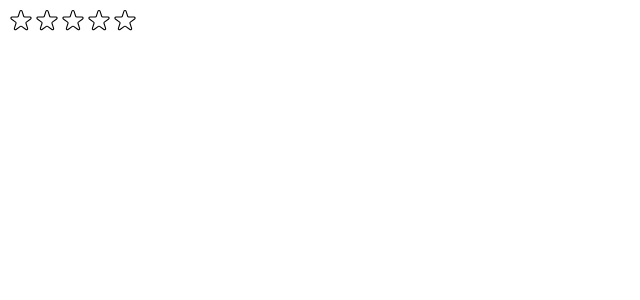
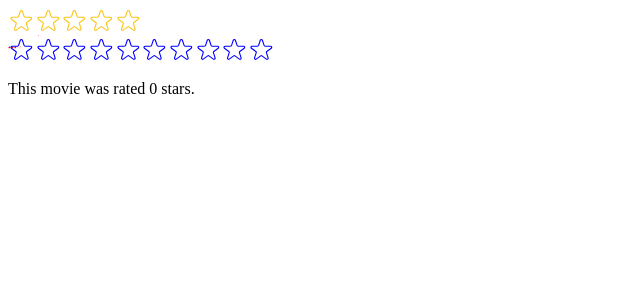
Before and after one commit to SemukeloMathe/React_Ultimate_Course, a React (Create React App) app in the folder ultimate_react_course_part_2/07-use_popcorn/: page / in a window 1280 px wide. Shown: the top 300 px of the page, without its empty margins (0-640 px from the left). Built offline with nearby package versions, Linux system fonts and the light colour scheme.

Commit message:
introducing prop-types and component customization

```diff
--- a/ultimate_react_course_part_2/07-use_popcorn/src/StarRating.js
+++ b/ultimate_react_course_part_2/07-use_popcorn/src/StarRating.js
@@ -1,4 +1,5 @@
 import { useState } from "react";
+import PropTypes from "prop-types";
 
 const containerStyle = {
   display: "flex",
@@ -10,22 +11,42 @@
   display: "flex",
 };
 
-const textStyle = {
-  lineHeight: "1",
-  margin: "0",
-  fontSize: "20px",
-};
+StarRating.propTypes = {
+  maxRating: PropTypes.number,
+  color: PropTypes.string,
+  size: PropTypes.number,
+  className: PropTypes.string,
+  messages: PropTypes.array,
+  defaultRating: PropTypes.number,
+  onSetRating: PropTypes.func,
+}
 
-export default function StarRating({ maxRating = 5 }) {
-  const [rating, setRating] = useState(0);
+export default function StarRating({
+  maxRating = 5,
+  color = "#fcc419",
+  size = 48,
+  className = "",
+  messages = [],
+  defaultRating = 0,
+  onSetRating = function () { }
+}) {
+  const [rating, setRating] = useState(defaultRating);
   const [tempRating, setTempRating] = useState(0);
 
   function handleRating(rating) {
     setRating(rating);
+    onSetRating(rating);
   }
 
+  const textStyle = {
+    lineHeight: "1",
+    margin: "0",
+    fontSize: `${size / 1.8}px`,
+    color,
+  };
+
   return (
-    <div style={containerStyle}>
+    <div style={containerStyle} className={className}>
       <div style={starContainerStyle}>
         {Array.from({ length: maxRating }, (_, i) => (
           <Star
@@ -34,22 +55,28 @@
             full={tempRating ? tempRating >= i + 1 : rating >= i + 1}
             onHoverIn={() => setTempRating(i + 1)}
             onHoverOut={() => setTempRating(0)}
+            color={color}
+            size={size}
           />
         ))}
       </div>
-      <p style={textStyle}>{tempRating || rating || ""}</p>
+      <p style={textStyle}>
+        {messages.length === maxRating
+          ? messages[tempRating ? tempRating - 1 : rating - 1]
+          : tempRating || rating || ""}
+      </p>
     </div>
   );
 }
 
-const starStyle = {
-  width: "26px",
-  height: "26px",
-  display: "block",
-  cursor: "pointer",
-};
+function Star({ onRate, full, onHoverIn, onHoverOut, color, size }) {
+  const starStyle = {
+    width: `${size / 1.8}px`,
+    height: `${size / 1.8}px`,
+    display: "block",
+    cursor: "pointer",
+  };
 
-function Star({ onRate, full, onHoverIn, onHoverOut }) {
   return (
     <span
       role="button"
@@ -63,8 +90,8 @@
         <svg
           xmlns="http://www.w3.org/2000/svg"
           viewBox="0 0 20 20"
-          fill="#000"
-          stroke="#000"
+          fill={color}
+          stroke={color}
         >
           <path d="M9.049 2.927c.3-.921 1.603-.921 1.902 0l1.07 3.292a1 1 0 00.95.69h3.462c.969 0 1.371 1.24.588 1.81l-2.8 2.034a1 1 0 00-.364 1.118l1.07 3.292c.3.921-.755 1.688-1.54 1.118l-2.8-2.034a1 1 0 00-1.175 0l-2.8 2.034c-.784.57-1.838-.197-1.539-1.118l1.07-3.292a1 1 0 00-.364-1.118L2.98 8.72c-.783-.57-.38-1.81.588-1.81h3.461a1 1 0 00.951-.69l1.07-3.292z" />
         </svg>
@@ -72,9 +99,9 @@
         // Empty Star
         <svg
           xmlns="http://www.w3.org/2000/svg"
+          viewBox="0 0 24 24"
           fill="none"
-          viewBox="0 0 24 24"
-          stroke="#000"
+          stroke={color}
         >
           <path
             strokeLinecap="round"
@@ -87,15 +114,3 @@
     </span>
   );
 }
-
-/*
-FULL STAR
-
-
-
-
-EMPTY STAR
-
-
-
-*/
--- a/ultimate_react_course_part_2/07-use_popcorn/src/index.js
+++ b/ultimate_react_course_part_2/07-use_popcorn/src/index.js
@@ -1,13 +1,24 @@
-import { StrictMode } from "react";
+import { StrictMode, useState } from "react";
 import { createRoot } from "react-dom/client";
 // import App from "./App.js";
 // import "./index.css";
 import StarRating from "./StarRating";
 
+function Test() {
+  const [movieRating, setMovieRating] = useState(0)
+  return <div>
+    <StarRating color="blue" maxRating={10} onSetRating={setMovieRating} />
+    <p>This movie was rated {movieRating} stars.</p>
+  </div>
+
+}
+
 const root = createRoot(document.getElementById("root"));
 root.render(
   <StrictMode>
     {/* <App /> */}
-    <StarRating maxRating={5} />
+    <StarRating maxRating={5} messages={["Terrible", "Bad", "Okay", "Good", "Amazing"]} />
+    <StarRating size={5} color="red" className="test" defaultRating={3} />
+    <Test />
   </StrictMode>
 )
```
Also changed, not shown: 1 other file (tests, documents, lock files or other folders).
